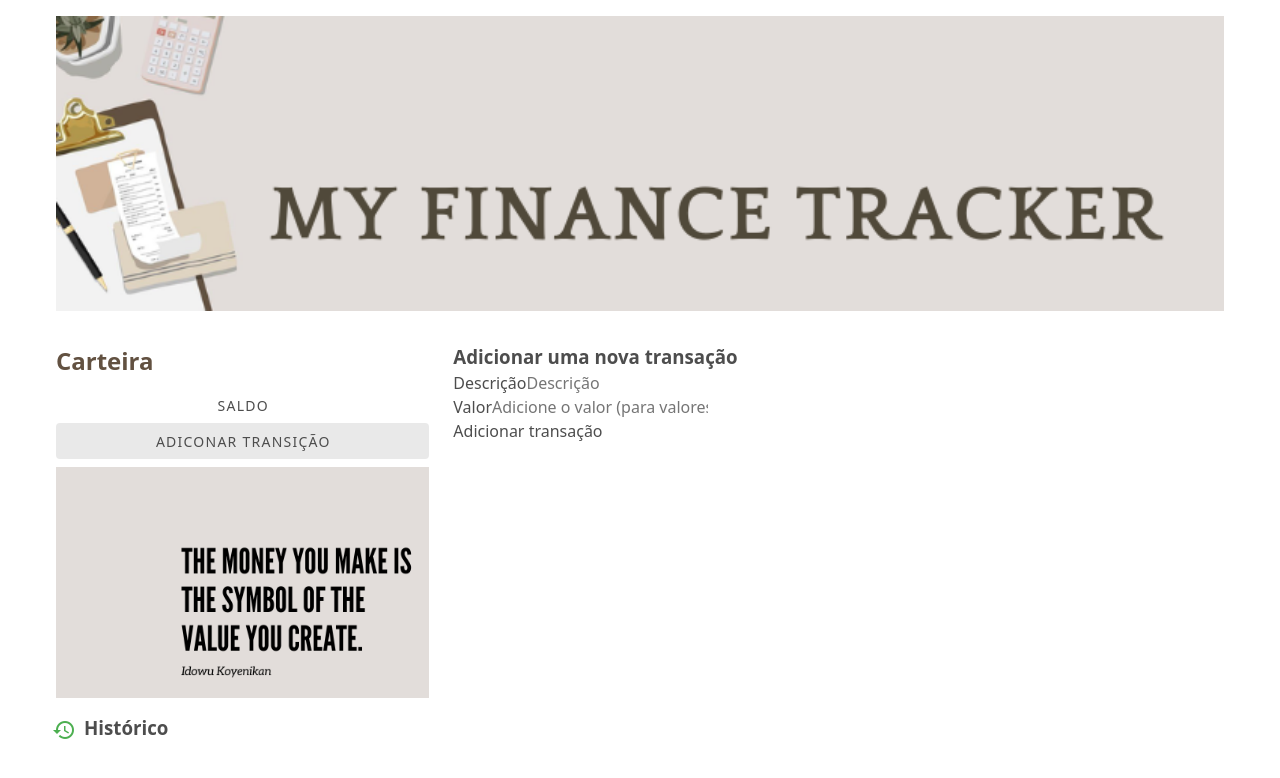
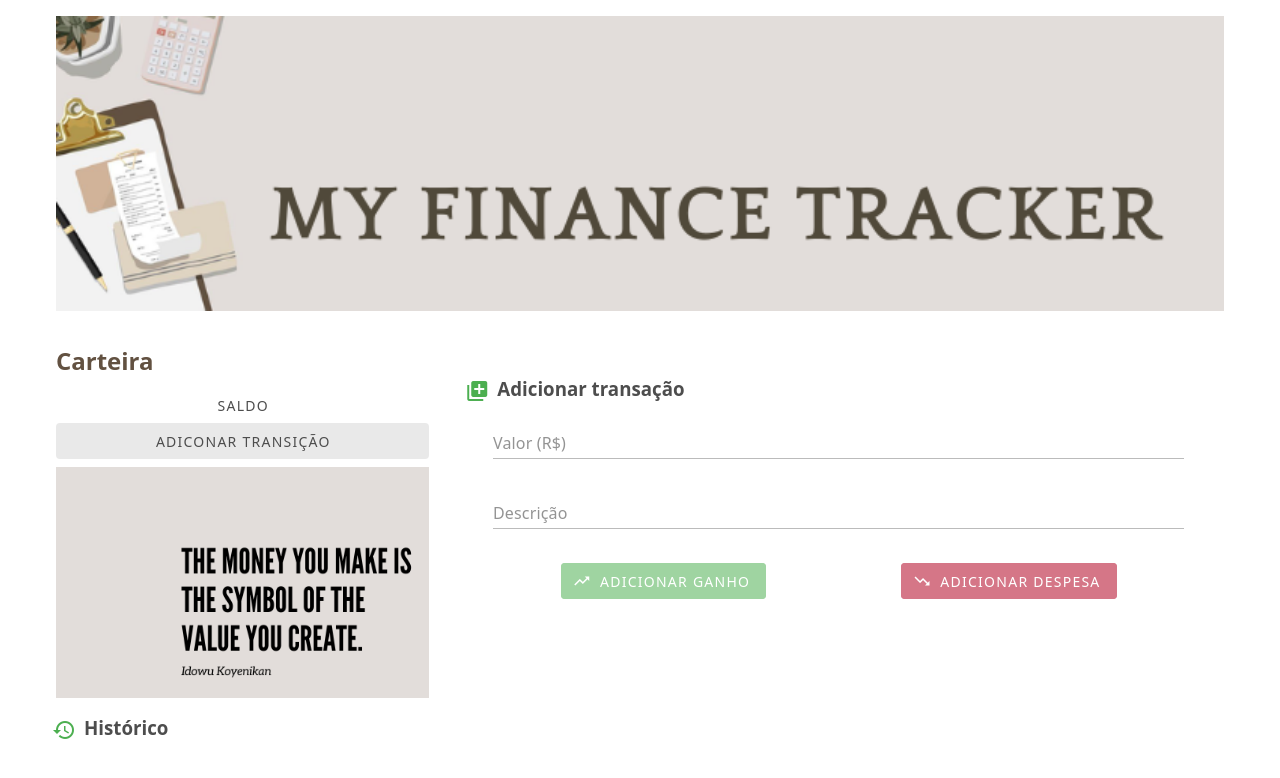
Before and after one commit to bitakamori/carteira, a Vue app: page /addTransaction in a window 1280 px wide. Shown: the top 778 px of the page. Built offline with nearby package versions, Linux system fonts and the light colour scheme.

Commit message:
style add transaction

```diff
--- a/src/App.vue
+++ b/src/App.vue
@@ -8,8 +8,7 @@
         <Header />
         <v-btn text to="/"> Saldo </v-btn>
         <v-btn to="/addTransaction"> Adiconar Transição </v-btn>
-        <v-img cover width="100%" height="30%" class="mt-2" src="/quote.png">
-        </v-img>
+        <v-img width="100%" height="30%" class="mt-2" src="/quote.png"> </v-img>
         <div class="pa-2">
           <TransactionList
             :transactions="transactions"
@@ -17,7 +16,7 @@
           />
         </div>
       </v-col>
-      <v-col>
+      <v-col class="ml-7 ml-sm-0 ma-md-6">
         <router-view
           :total="+total"
           :income="+income"
--- a/src/components/AddTransaction.vue
+++ b/src/components/AddTransaction.vue
@@ -1,42 +1,96 @@
 <template>
-  <div>
-    <h3>Adicionar uma nova transação</h3>
-    <form if="form" @submit.prevent="onSubmit">
-      <div>
-        <label for="text"> Descrição</label>
-        <input type="text" v-model="text" placeholder="Descrição" />
+  <div class="w-100">
+    <v-row class="my-2">
+      <v-icon icon="library_add" color="green" class="mr-2 mt-1" />
+      <h3>Adicionar transação</h3>
+    </v-row>
+    <form class="px-sm-4" @submit.prevent>
+      <v-text-field
+        v-model="amount"
+        type="number"
+        :rules="[amountRules.required]"
+        label="Valor (R$)"
+        placeholder="0,00"
+        clearable
+        variant="underlined"
+      ></v-text-field>
+      <v-text-field
+        v-model="description"
+        type="text"
+        :rules="[descriptionRules.required]"
+        label="Descrição"
+        placeholder="Ex: Salário, Aluguel, Compras.."
+        clearable
+        variant="underlined"
+      ></v-text-field>
+      <div class="d-flex flex-column flex-md-row justify-space-around mt-3">
+        <v-btn
+          @click="onSubmit('income')"
+          color="success"
+          variant="elevated"
+          prepend-icon="trending_up"
+          :disabled="!isFormValid"
+          class="px-4 mb-5 mb-md-0"
+        >
+          Adicionar Ganho
+        </v-btn>
+        <v-btn
+          @click="onSubmit('expense')"
+          color="error"
+          variant="elevated"
+          prepend-icon="trending_down"
+          :disabled="!isFormValid"
+          class="px-4"
+        >
+          Adicionar Despesa
+        </v-btn>
       </div>
-      <div>
-        <label for="amount">Valor</label>
-        <input
-          type="number"
-          v-model="amount"
-          placeholder="Adicione o valor (para valores negativo adicione - na frente do numero)"
-        />
-      </div>
-      <button>Adicionar transação</button>
     </form>
   </div>
 </template>
 <script setup>
-import { ref } from "vue";
+import { ref, computed } from "vue";
 
-const text = ref("");
+const description = ref("");
 const amount = ref("");
+
+const amountRules = {
+  required: (value) => !!value || "Adicione o valor da transação",
+};
+
+const descriptionRules = {
+  required: (value) => !!value || "Adicione uma descrição para a transação",
+};
+
+const isFormValid = computed(() => {
+  return (
+    description.value.trim() !== "" &&
+    amount.value !== "" &&
+    parseFloat(amount.value) > 0
+  );
+});
 
 const emits = defineEmits(["transactionSubmitted"]);
 
-const onSubmit = () => {
-  if (!text.value || !amount.value) {
+const onSubmit = (type) => {
+  if (!isFormValid.value) {
     return;
   }
 
+  const transactionAmount = parseFloat(amount.value);
+  const finalAmount =
+    type === "expense"
+      ? -Math.abs(transactionAmount)
+      : Math.abs(transactionAmount);
+
   const transactionData = {
-    text: text.value,
-    amount: parseFloat(amount.value),
+    text: description.value,
+    amount: finalAmount,
   };
+
   emits("transactionSubmitted", transactionData);
-  text.value = "";
+
+  description.value = "";
   amount.value = "";
 };
 </script>
```
